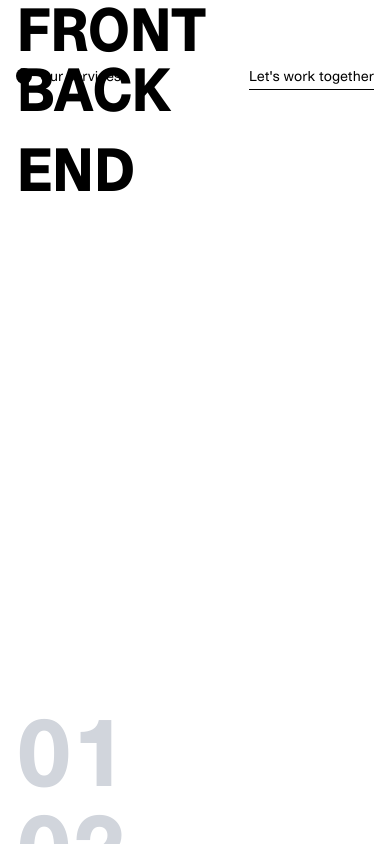
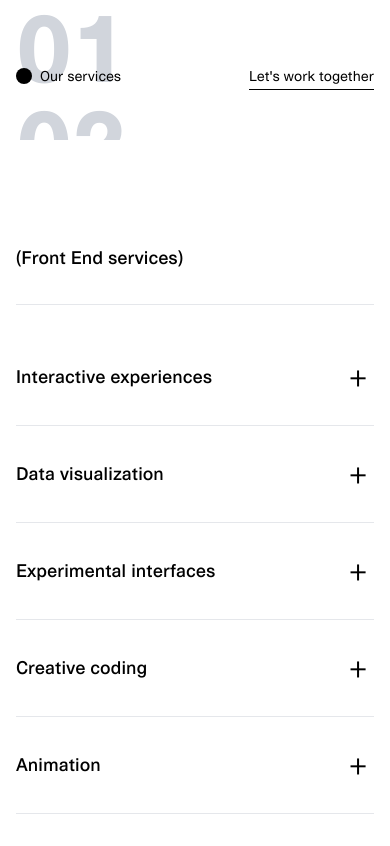
Before and after one commit to lindseybradford/plaid-th, a Next.js app: page / in a window 390 px wide. Shown: the top 846 px of the page. Built offline with nearby package versions, Linux system fonts and the light colour scheme.

Commit message:
Super basic responsive pass

```diff
--- a/src/styles/globals.css
+++ b/src/styles/globals.css
@@ -13,11 +13,11 @@
 }
 
 .parent-grid {
-  @apply grid grid-cols-2 lg:grid-cols-12 gap-8 lg:gap-[4.5rem];
+  @apply grid grid-cols-1 lg:grid-cols-6 gap-2 lg:gap-[4.5rem];
 }
 
 .half-column {
-  @apply col-span-2 md:col-span-3 lg:col-span-6;
+  @apply col-span-1 lg:col-span-3;
 }
 
 /* Semantic component styles */
@@ -50,11 +50,11 @@
 }
 
 .sidecar {
-  @apply sticky left-0 top-0 h-screen flex flex-col justify-between md:pt-32 md:pb-16 pointer-events-none;
+  @apply sticky left-0 top-0 lg:h-screen flex flex-col justify-between md:pt-32 md:pb-16 pointer-events-none;
 }
 
 .sidecar-title {
-  @apply text-6xl md:text-[140px] font-extrabold tracking-tight leading-none uppercase;
+  @apply hidden lg:block text-6xl md:text-[140px] font-extrabold tracking-tight leading-none uppercase;
 }
 
 .sidecar-number {
```
